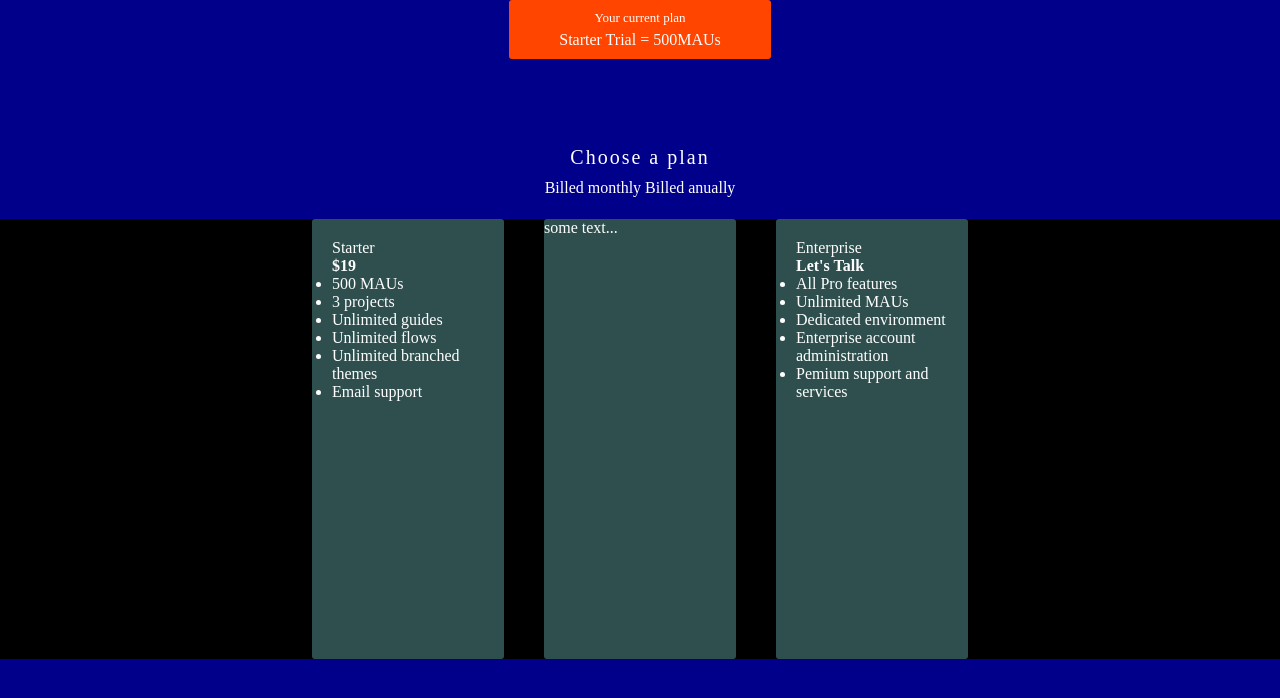
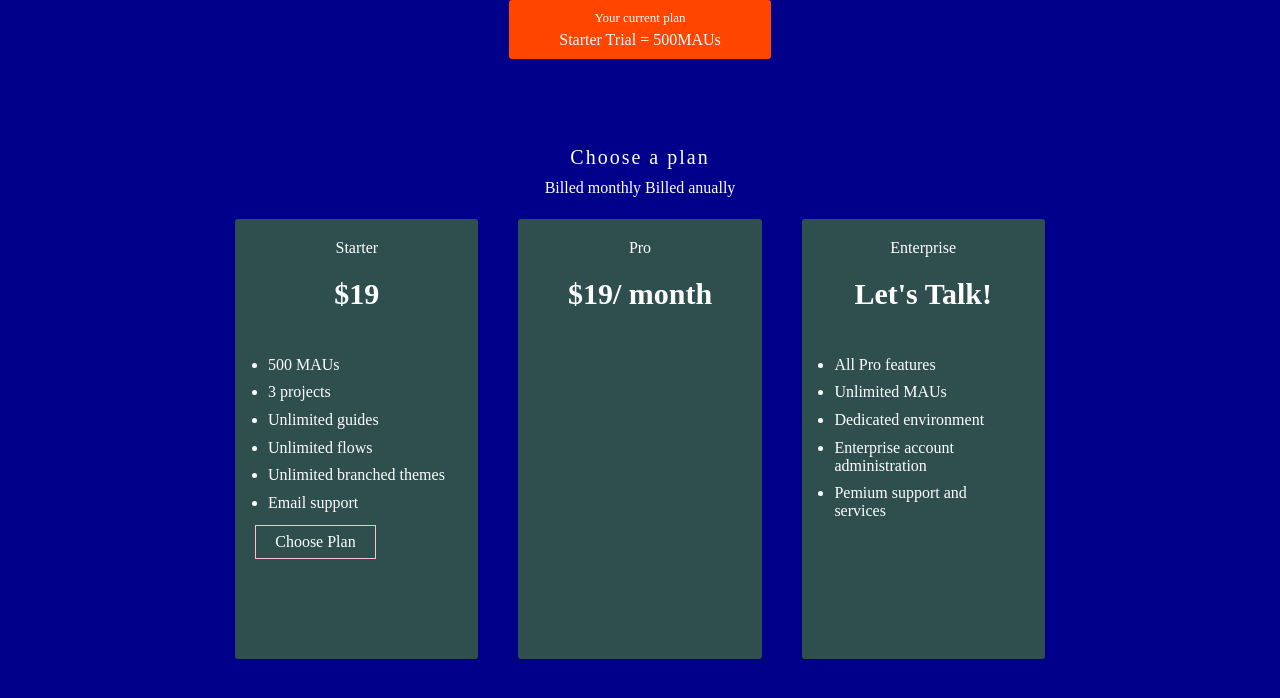
Before and after one commit to Uwemski/justCruising, a website: page index.html in a window 1280 px wide. Drawn offline with Linux system fonts and the light colour scheme.

Commit message:
made some modifications.

```diff
--- a/index.html
+++ b/index.html
@@ -31,7 +31,7 @@
 							</h4>
 
 							<div class="list-items">
-								<ul>
+								<ul class="list-items-children">
 									<li>500 MAUs</li>
 									<li>3 projects</li>
 									<li>Unlimited guides</li>
@@ -39,25 +39,37 @@
 									<li>Unlimited branched themes</li>
 									<li>Email support</li>
 								</ul>
+
+								<div class="btn"></div><a href="#" class="btn-text">choose plan</a>
 							</div>
 						</div>
 
 
 					</div>
 					<div class="col-2-of-3">
-						some text...
+						<div class="starter">
+							<p class="section-plan--header">Pro</p>
+							<h4 class="section-plan--figure">
+								$19<span class="spanner">/ month</span>
+							</h4>
 						</div>
+					</div>
+
 					<div class="col-3-of-3">
 						<div class="starter">
-							<p>Enterprise</p>
-							<h4>Let's Talk</h4>
-							<ul>
+							<p class="section-plan--header">Enterprise</p>
+							<h4 class="section-plan--figure">Let's Talk!</h4>
+
+							<div class="list-items">
+								<ul class="list-items-children">
 									<li>All Pro features</li>
 									<li>Unlimited MAUs</li>
 									<li>Dedicated environment</li>
 									<li>Enterprise account administration</li>
 									<li>Pemium support and services</li>
 								</ul>
+							</div>
+							<!--<a href="#" class="btn">contact us</a>-->
 						</div>
 					</div>
 				</div>
--- a/sass/main.scss
+++ b/sass/main.scss
@@ -3,6 +3,7 @@
 $primary-color: darkblue;
 $text-color: #fff;
 $gutter-horizontal: 40px;
+$grid-color: darkslategrey;
 
 
 * {
@@ -69,7 +70,7 @@ body {
 
 .row {
     max-width: 114rem;
-    background-color: black;
+    //background-color: black;
     display: flex;
     flex-direction: row;
     justify-content: center;
@@ -78,7 +79,7 @@ body {
 
 [class *='col-'] {
     background-color:darkslategrey;
-    width: 15%;
+    width: 19%;
     height: 55vh;
     border-radius: 3px;
 
@@ -90,3 +91,44 @@ body {
 .starter {
     padding: 20px;
 }
+
+.section-plan--header, .section-plan--figure {
+    text-align: center;
+}
+
+.section-plan--header {
+    margin-bottom: 20px;
+}
+
+.section-plan--figure {
+    font-size: 30px;
+    margin-bottom: 2rem;
+}
+
+.list-items-children {
+    padding: .8rem;
+
+
+    :not(:last-child) {
+        margin-bottom: .6rem;
+    }
+}
+
+
+
+.btn {
+
+    text-align: center;
+
+    &-text {
+        display: inline-block;
+        text-transform: capitalize;
+        text-decoration: none;
+        background-color: $grid-color;
+        color: $text-color;
+
+        padding: 7px 19px;
+        border: 1px solid pink;
+    }
+
+}
```
Also changed, not shown: css/style.css. Lines whose indentation alone changed are shown as unchanged.
